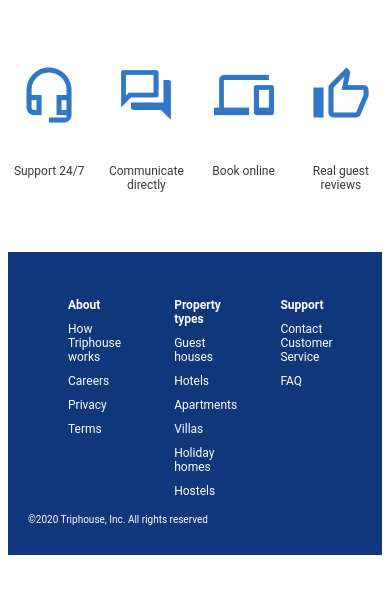
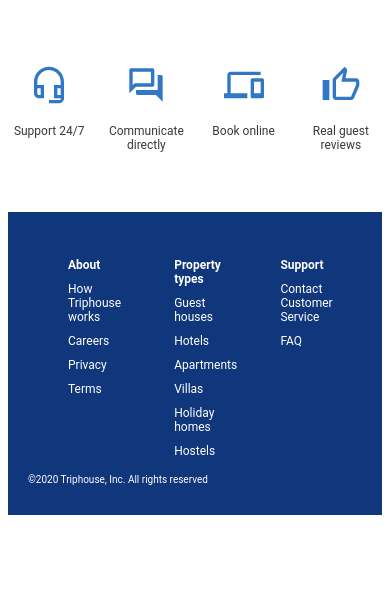
Before and after one commit to Anna190997/if-html, a website: page about/index.html in a window 390 px wide. Shown: the part 140-734 px from the top of the page. Drawn offline with Linux system fonts and the light colour scheme; a web font is replaced by a local one.

Commit message:
svg transformations to svg sprites

```diff
--- a/about/index.html
+++ b/about/index.html
@@ -12,27 +12,27 @@
       <hr />
       <div class="wrapper">
         <div class="block">
-          <img src="./images/support.png" alt="support" class="images" />
+          <svg class="images">
+            <use xlink:href="icons.svg#support" />
+          </svg>
           <div class="text_offer">Support 24/7</div>
         </div>
         <div class="block">
-          <img
-            src="./images/communicate_directly.png"
-            alt="communicate_directly"
-            class="images"
-          />
+          <svg class="images">
+            <use xlink:href="icons.svg#communicate_directly" />
+          </svg>
           <div class="text_offer">Communicate directly</div>
         </div>
         <div class="block">
-          <img
-            src="./images/book_online.png"
-            alt="book_online"
-            class="images"
-          />
+          <svg class="images">
+            <use xlink:href="icons.svg#book_online" />
+          </svg>
           <div class="text_offer">Book online</div>
         </div>
         <div class="block">
-          <img src="./images/reviews.png" alt="reviews" class="images" />
+          <svg class="images">
+            <use xlink:href="icons.svg#reviews" />
+          </svg>
           <div class="text_offer">Real guest reviews</div>
         </div>
       </div>
--- a/styles/style.css
+++ b/styles/style.css
@@ -37,6 +37,10 @@ hr {
   float: left;
   width: 22%;
   text-align: center;
+}
+.images{
+  width: 100px;
+  height: 100px;
 }
 .text_offer {
   font-family: Roboto;
@@ -100,6 +104,7 @@ a:hover {
 }
 @media screen and (max-width: 890px) {
   .text_offer {
+    padding-top: 40px;
     font-size: 20px;
   }
   .footer_elements {
@@ -136,8 +141,10 @@ a:hover {
 @media screen and (max-width: 628px) {
   .images {
     width: 80px;
+    height: 80px;
   }
   .text_offer {
+    padding-top: 30px;
     font-size: 15px;
   }
   .text {
@@ -172,9 +179,10 @@ a:hover {
   }
   .images {
     width: 60px;
+    height: 40px;
   }
   .text_offer {
-    padding-top: 35px;
+    padding-top: 15px;
     font-size: 12px;
   }
   .text {
@@ -202,9 +210,10 @@ a:hover {
   }
   .images {
     width: 40px;
+    height: 40px;
   }
   .text_offer {
-    padding-top: 25px;
+    padding-top: 10px;
     font-size: 10px;
   }
   .text {
```
Also changed, not shown: about/icons.svg (added), about/images/book_online.png (deleted), about/images/book_online.svg (added), about/images/communicate_directly.png (deleted), about/images/communicate_directly.svg (added), about/images/reviews.png (deleted), about/images/reviews.svg (added), about/images/support.png (deleted), about/images/support.svg (added).
